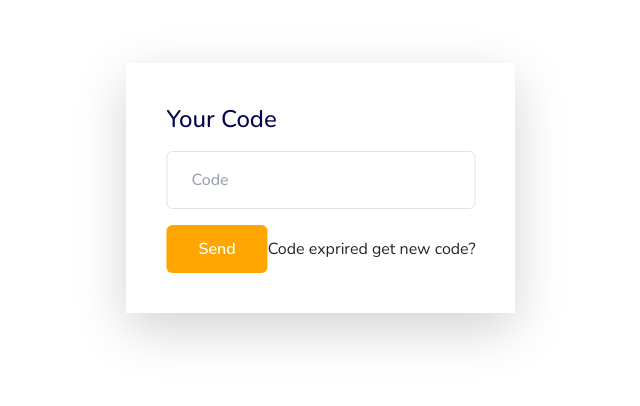
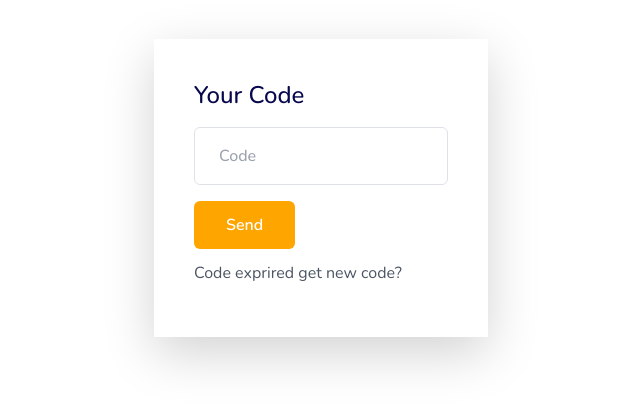
Before and after one commit to tuanyh11/foood-ec, a React (Create React App) app: page /verify_code in a window 1280 px wide. Shown: the part 212-618 px from the top of the page, without its empty margins (319-959 px from the left). Built offline with nearby package versions, Linux system fonts and the light colour scheme.

Commit message:
make change

```diff
--- a/src/pages/Login.jsx
+++ b/src/pages/Login.jsx
@@ -1,4 +1,5 @@
 import React from "react";
+import { useEffect } from "react";
 import { useState } from "react";
 import { useForm } from "react-hook-form";
 import { connect } from "react-redux";
@@ -21,6 +22,7 @@ const Login = ({ login }) => {
   const [error, setError] = useState("");
   const [showPass, setShowPass] = useState(false);
 
+
   const nav = useNavigate();
 
   const handleOnSubmit = async (data) => {
@@ -40,6 +42,15 @@ const Login = ({ login }) => {
       setError(error);
     }
   };
+
+  useEffect(() => {
+    if(error) {
+      var id = setTimeout(() => {
+        setError(null)
+      }, 4000)
+    }
+    return () => clearTimeout(id)
+  }, [error])
 
   return (
     <div className="relative w-full">
@@ -125,12 +136,17 @@ const Login = ({ login }) => {
                   Login
                 </button>
               </div>
-              <div className="hover:shadow-form hover:text-main mt-8 ">
+              <div className="hover:shadow-form hover:text-main mt-8 flex gap-4 justify-between ">
                 <Link to={"/register"}>
                   don't have acount?{" "}
                   <span className="font-bold">Go to Register </span>
                 </Link>
+                <Link to={"/verify_code"}>
+                  Verify your code{" "}
+                  <span className="font-bold">Verify Code </span>
+                </Link>
               </div>
+
             </form>
             {error && (
               <div
--- a/src/pages/VerifyCode.jsx
+++ b/src/pages/VerifyCode.jsx
@@ -1,6 +1,6 @@
 import React from "react";
 import { useForm } from "react-hook-form";
-import { useNavigate } from "react-router-dom";
+import { Link, useNavigate } from "react-router-dom";
 import { checkCode } from "../assets/Api";
 import { useAuthSlice } from "../redux/hooks";
 
@@ -41,7 +41,7 @@ const VerifyCode = () => {
                 className="p-2 mb-4 text-sm text-red-700 bg-red-100 rounded-lg dark:bg-red-200 dark:text-red-800"
                 role="alert"
               >
-                <span className="font-medium">Alert!</span> {errors.email.message}
+                <span className="font-medium">Alert!</span> {errors?.email?.message}
               </div>
             )}
             <input
@@ -64,11 +64,12 @@ const VerifyCode = () => {
             >
               Send
             </button>
-            <button
-              className="hover:!text-main   py-3 "
+            <Link
+              to="/get_code"
+              className="hover:!text-main block  py-3 "
             >
               Code exprired get new code?
-            </button>
+            </Link>
           </div>
         </form>
       </div>
```
Also changed, not shown: 1 other file (tests, documents, lock files or other folders).
